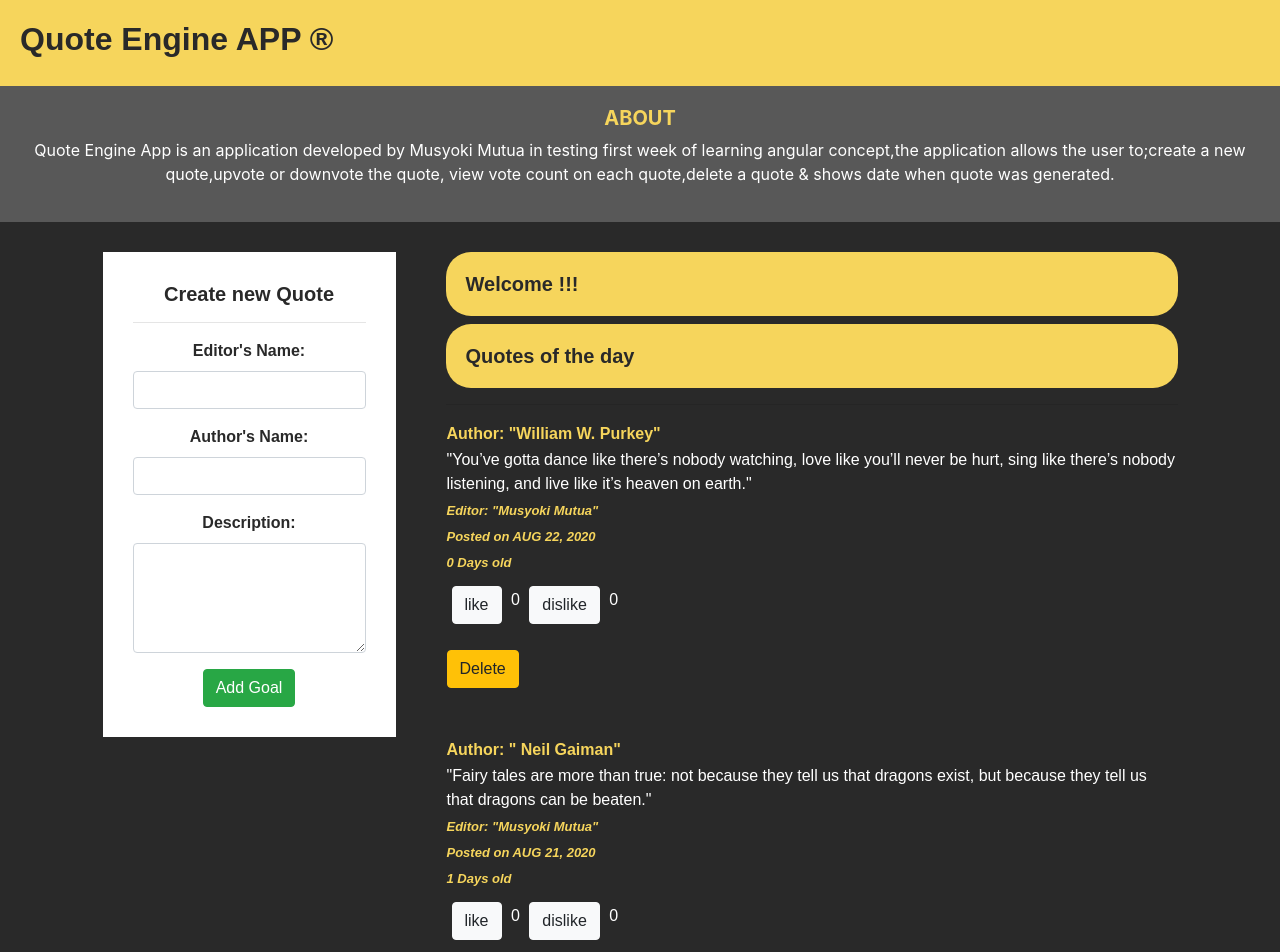
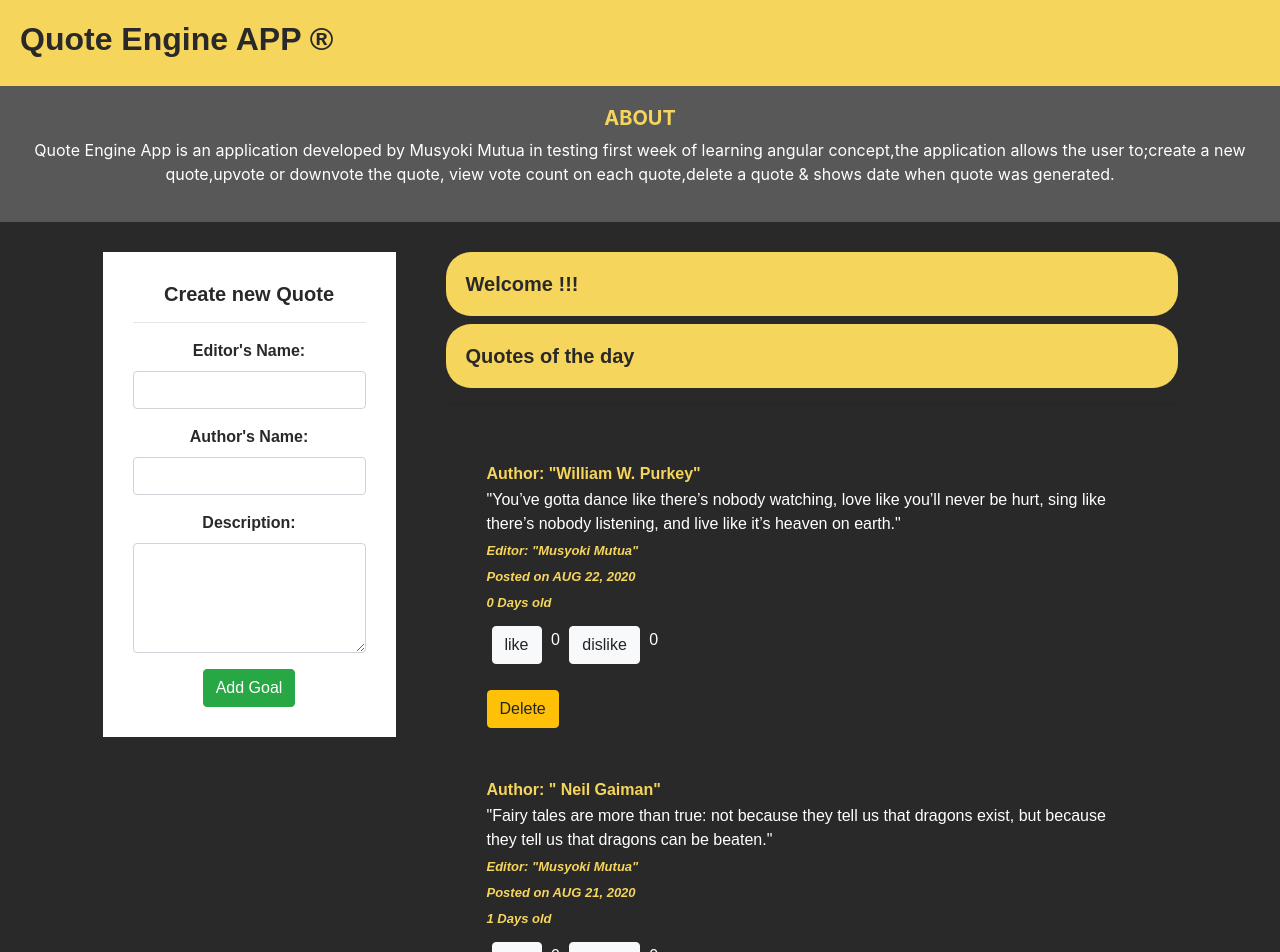
Before and after one commit to msyoki/Angular-week-1-IP, an Angular app: page / in a window 1280 px wide. Shown: the top 952 px of the page. Built offline with nearby package versions, Linux system fonts and the light colour scheme.

Commit message:
delete dist in git ingore

```diff
--- a/src/app/quote/quote.component.css
+++ b/src/app/quote/quote.component.css
@@ -68,3 +68,7 @@ i{
     color:#F6D55C ;
 
  }
+
+ #table{
+    padding: 40px;
+ }
--- a/src/app/quote/quote.component.html
+++ b/src/app/quote/quote.component.html
@@ -8,14 +8,14 @@
 </nav>
 <!-------------->
 <div id="content" class="d-flex justify-content-center">
-    <div class=" d-flex justify-content-center" >
+    <div>
         <app-quote-form (addQuote)="addNewQuote($event)"></app-quote-form>
-   </div>
+    </div>
     <div class="quotelist ">
         <h5>Welcome !!!</h5>
         <h5>Quotes of the day</h5>
         <hr>
-        <div >
+        <div class="container"id="table">
             <table *ngFor='let quote of quotes'>
                 <tr>
                     <th><span>Author: "{{quote.authorName}}"</span></th>
```
Also changed, not shown: 9 other files (tests, documents, lock files or other folders).
